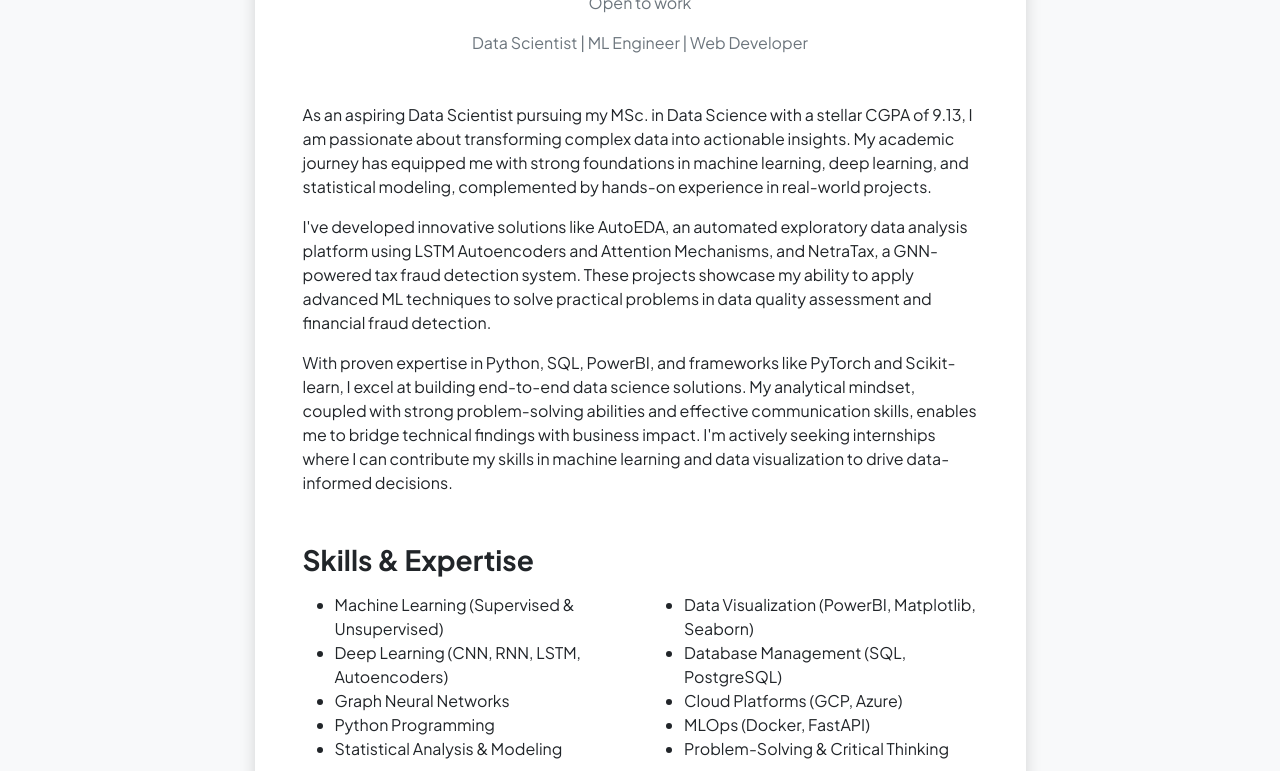
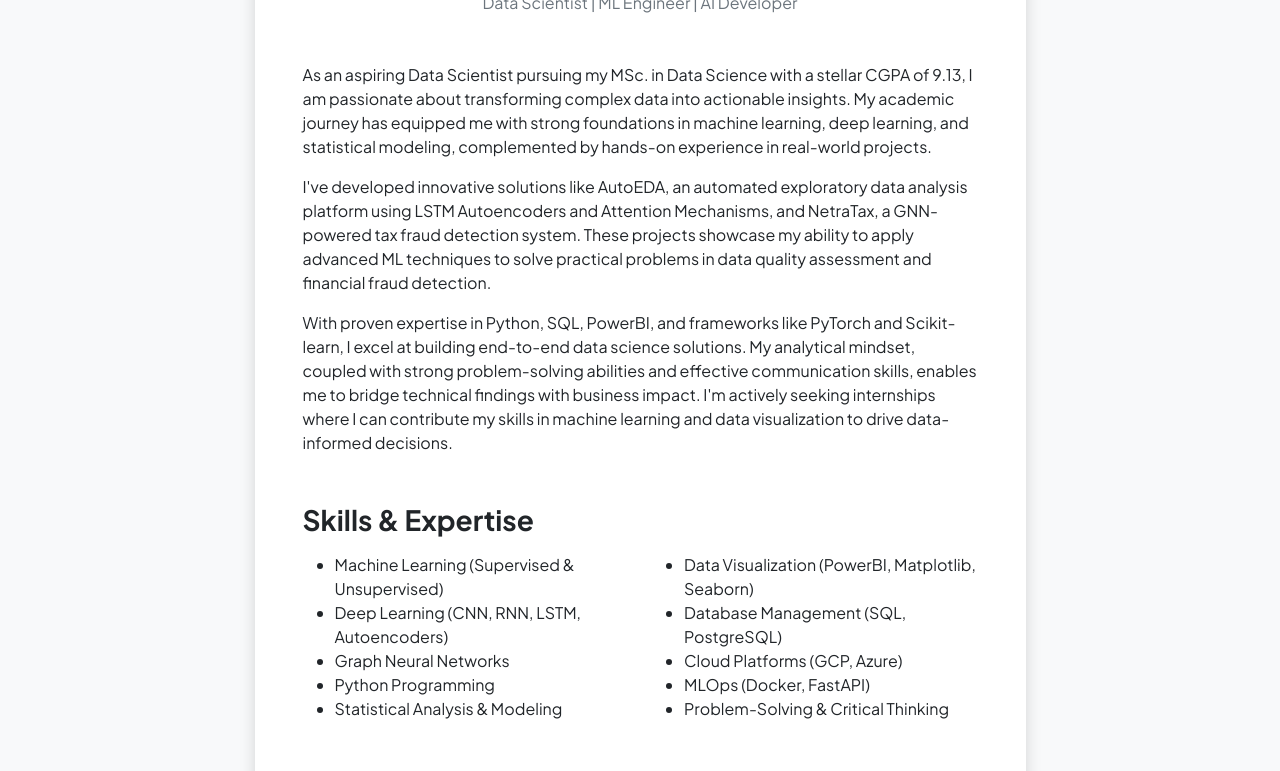
Before and after one commit to lathikasakthivel/lathikasakthivel.github.io, a plain HTML site: page about.html in a window 1280 px wide. Shown: the part 329-1100 px from the top of the page. Drawn offline with nearby package versions, Linux system fonts and the light colour scheme.

Commit message:
final commit about

```diff
--- a/about.html
+++ b/about.html
@@ -50,8 +50,7 @@
                                 <div class="card-body p-5">
                                     <div class="text-center mb-5">
                                         <h2 class="fw-bolder">Lathika Sakthivel</h2>
-                                        <p class="text-muted">Open to work</p>
-                                        <p class="text-muted">Data Scientist | ML Engineer | Web Developer</p>
+                                        <p class="text-muted">Data Scientist | ML Engineer | AI Developer</p>
                                     </div>
 
                                     <div class="mb-5">
```
